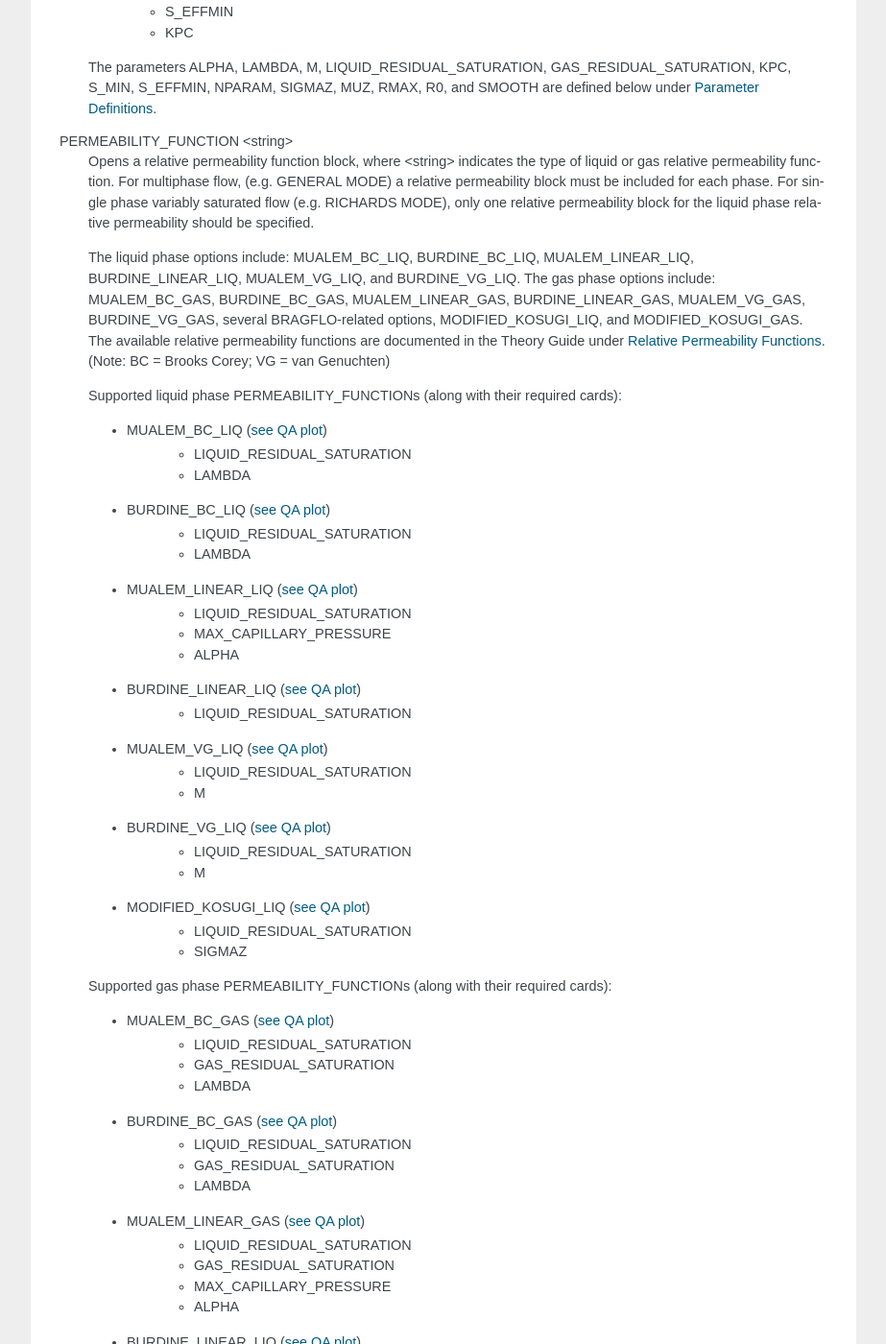
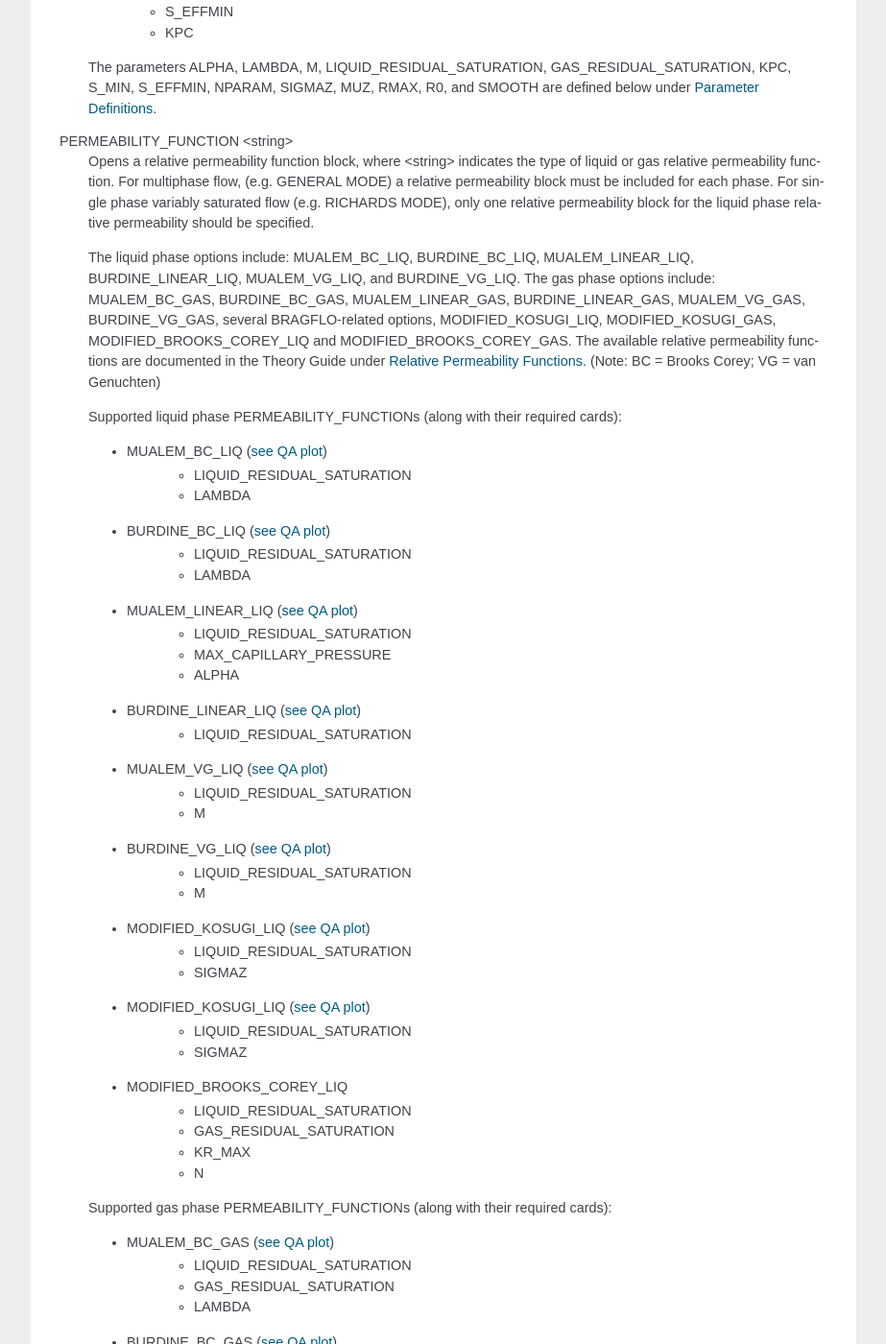
Before and after one commit to Miracloon/pflotran-documentation, a Sphinx documentation site: the page built from source/user_guide/cards/subsurface/characteristic_curves_card.rst, in a window 1280 px wide and 1400 px high, scrolled down 2372 px. Shown: the whole window at 96% size, without its empty margins (318-1241 px from the left). Built offline with Sphinx 7.4.7, drawn with Linux system fonts in a browser that asks for light colours; some of the changed text lies outside the part shown.

Commit message:
added documentation for modified Brooks Corey relative permeability function

```diff
--- a/source/user_guide/cards/subsurface/characteristic_curves_card.rst
+++ b/source/user_guide/cards/subsurface/characteristic_curves_card.rst
@@ -162,7 +162,9 @@ PERMEABILITY_FUNCTION <string>
   MUALEM_LINEAR_LIQ, BURDINE_LINEAR_LIQ, MUALEM_VG_LIQ, and BURDINE_VG_LIQ. The
   gas phase options include: MUALEM_BC_GAS, BURDINE_BC_GAS, MUALEM_LINEAR_GAS,
   BURDINE_LINEAR_GAS, MUALEM_VG_GAS, BURDINE_VG_GAS, several BRAGFLO-related
-  options, MODIFIED_KOSUGI_LIQ, and MODIFIED_KOSUGI_GAS. The available relative
+  options, MODIFIED_KOSUGI_LIQ, MODIFIED_KOSUGI_GAS,
+  MODIFIED_BROOKS_COREY_LIQ and MODIFIED_BROOKS_COREY_GAS.
+  The available relative
   permeability functions are documented in the Theory Guide under
   :ref:`relative-permeability-functions-general`.
   (Note: BC = Brooks Corey; VG = van Genuchten)
@@ -191,7 +193,14 @@ PERMEABILITY_FUNCTION <string>
   * MODIFIED_KOSUGI_LIQ (:ref:`see QA plot <mk-rel-perm>`)
      + LIQUID_RESIDUAL_SATURATION
      + SIGMAZ
-
+  * MODIFIED_KOSUGI_LIQ (:ref:`see QA plot <mk-rel-perm>`)
+     + LIQUID_RESIDUAL_SATURATION
+     + SIGMAZ
+  * MODIFIED_BROOKS_COREY_LIQ
+     + LIQUID_RESIDUAL_SATURATION
+     + GAS_RESIDUAL_SATURATION
+     + KR_MAX
+     + N
 
   Supported gas phase PERMEABILITY_FUNCTIONs (along with their
   required cards):
@@ -224,6 +233,11 @@ PERMEABILITY_FUNCTION <string>
      + LIQUID_RESIDUAL_SATURATION
      + GAS_RESIDUAL_SATURATION
      + SIGMAZ
+  * MODIFIED_BROOKS_COREY_GAS
+     + LIQUID_RESIDUAL_SATURATION
+     + GAS_RESIDUAL_SATURATION
+     + KR_MAX
+     + N
 
   WIPP-specific liquid and gas phase PERMEABILITY_FUNCTIONs:
 
@@ -302,11 +316,18 @@ Parameter Definitions
 ALPHA <float>
  Inverse of the air entry pressure for the saturation function [Pa\ :sup:`-1`\].
 
+KR_MAX <float>
+ Modified Brooks Corey relative permeability function maximum
+ relative permeability [-].
+
 LAMBDA <float>
  Brooks-Corey \lambda parameter [-].
 
 M <float>
  van Genuchten m parameter, as in (m = 1-1/n) or (m = 1 - 2/n) [-].
+
+N <float>
+ Modified Brooks Corey relative permeability exponent "n" [-].
 
 GAS_RESIDUAL_SATURATION <float>
  Residual saturation for gas phase [-].
```
Also changed, not shown: source/theory_guide/constitutive_relations.rst (+23 -0 lines).
